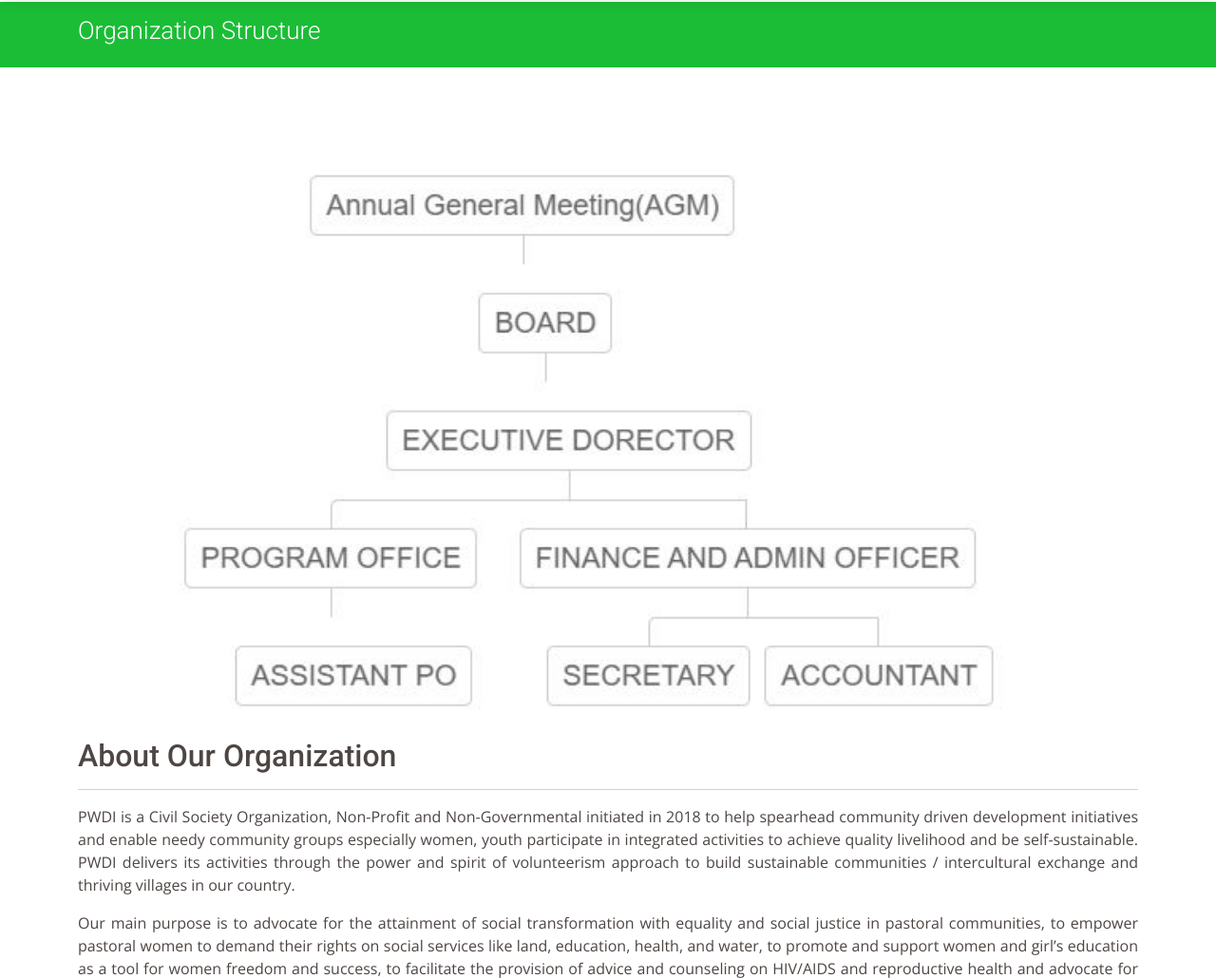
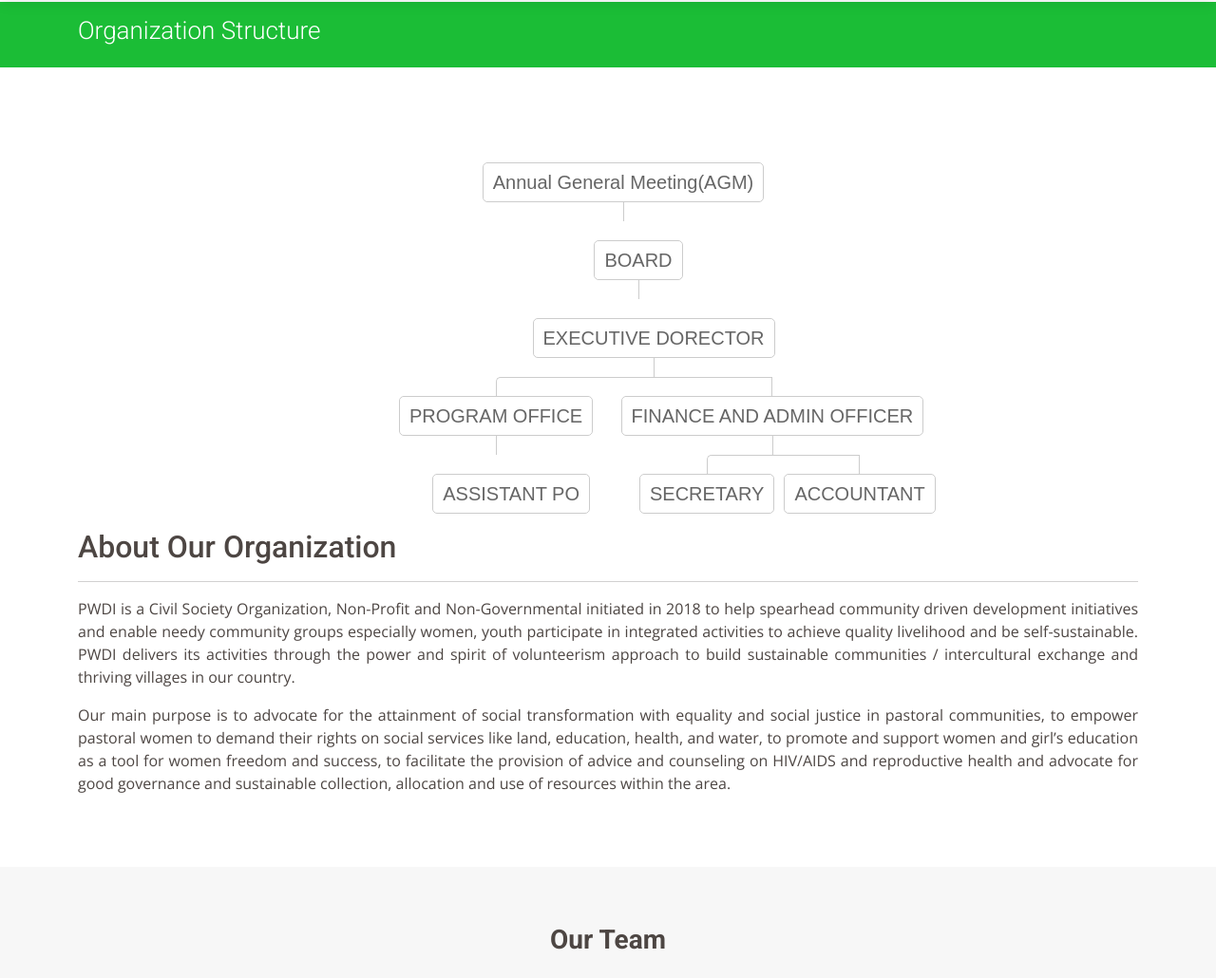
Before and after one commit to MichaelKilunga/pwdi, a PHP site: page /team.php in a window 1280 px wide. Shown: the part 70-1100 px from the top of the page at 95% size. Run offline with PHP 8.4, Linux system fonts and the light colour scheme; data comes from the database, SQL or seed files in the repository; data that the repository does not hold is empty; some libraries are stand-ins or nearby versions.

Commit message:
am commit org strucutre as before

```diff
--- a/team.php
+++ b/team.php
@@ -191,10 +191,9 @@ $page = 'team.php';
     <section>
       <!-- <div>
       </div> -->
-      <div class="min-vw-80 min-vh-60 d-flex justify-content-center" data-aos="fade-right">
-              <img src="assets/img/organization-structure.JPG" style="height: 100%; width: 100%;">
+      <div class="tree" data-aos="fade-right">
         <ul>
-          <!-- <li>
+          <li>
             <a href="#">Annual General Meeting(AGM)</a>
             <ul>
               <li>
@@ -227,7 +226,7 @@ $page = 'team.php';
                     </ul>
                   </li>
                 </ul>
-              </li> -->
+              </li>
             </ul>
       </div>
       <div class="container" data-aos="fade-left">
@@ -249,7 +248,7 @@ $page = 'team.php';
 
         <div class="section-title" data-aos="fade-up">
           <h3><strong>Our Team</strong></h3>
-          <!-- <p>Meet PWDI Team</p> -->
+
         </div>
 
         <div class="row">
```
